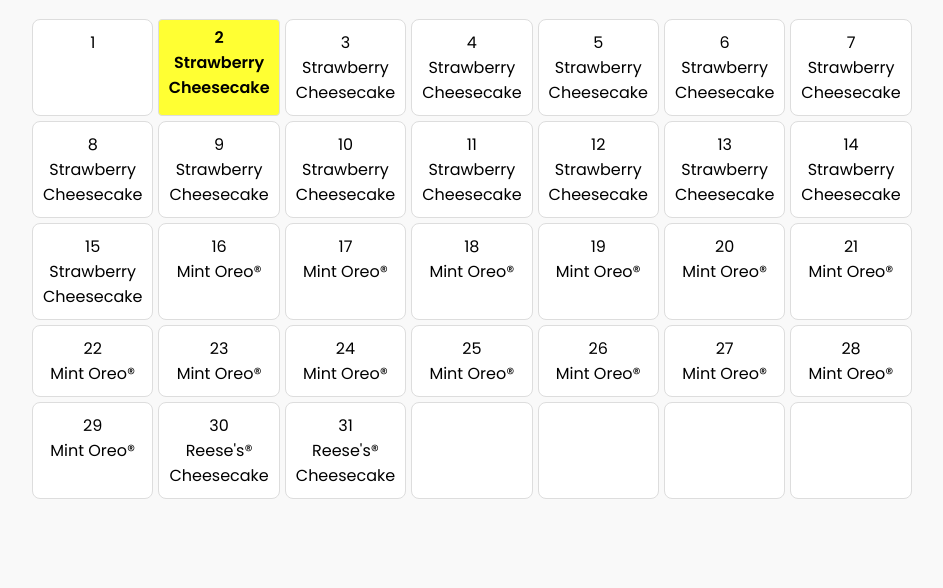
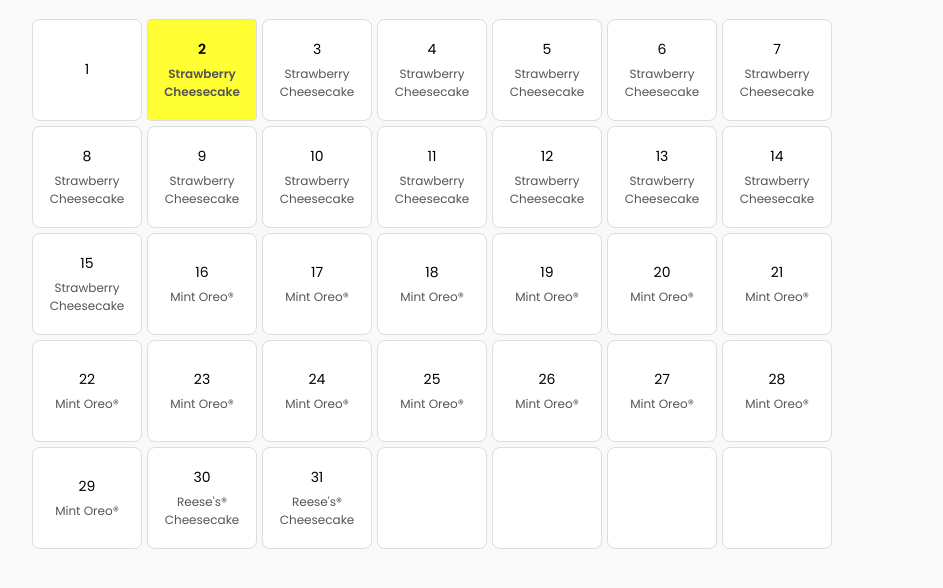
Before and after one commit to spm725/Flavor-Calendar, a plain HTML site: page index.html in a window 1280 px wide. Shown: the part 112-700 px from the top of the page, without its empty margins (208-1151 px from the left). Drawn offline with Linux system fonts and the light colour scheme.

Commit message:
Update styles.css

```diff
--- a/styles.css
+++ b/styles.css
@@ -31,15 +31,25 @@ body {
     border: 1px solid #ddd;
     border-radius: 8px;
     padding: 10px;
-    font-size: 16px;
+    font-size: 14px;
     text-align: center;
     position: relative;
+    display: flex;
+    flex-direction: column;
+    justify-content: center;
+    min-height: 80px;
 }
 
 /* Current Date Highlight */
 .current-date {
     background-color: #FFFF33; /* Bright yellow for the current date */
     border-radius: 4px;
-    padding: 5px;
     font-weight: bold;
 }
+
+/* Flavor Text */
+.flavor-text {
+    font-size: 12px;
+    color: #555;
+    margin-top: 5px;
+}
```
